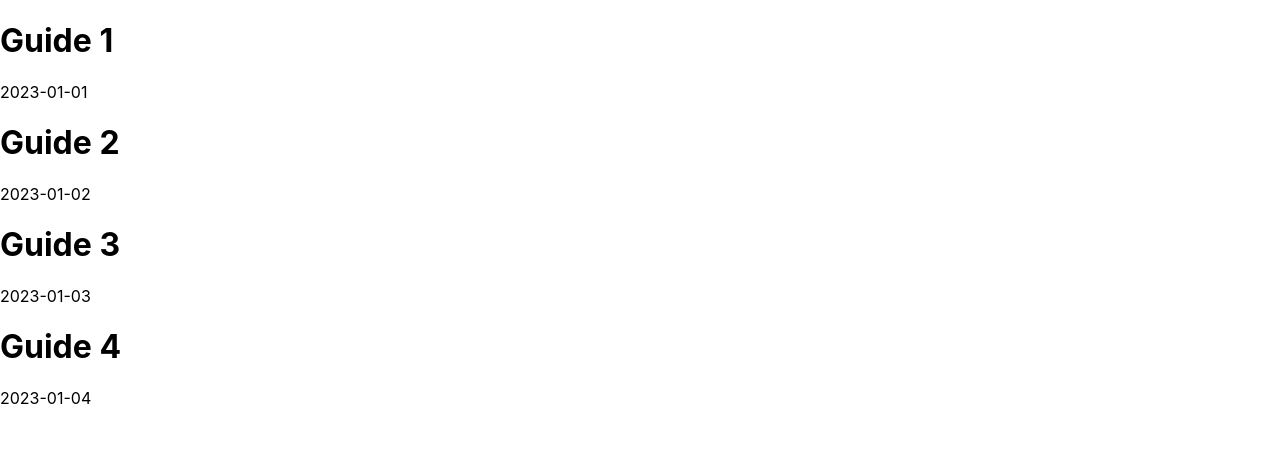
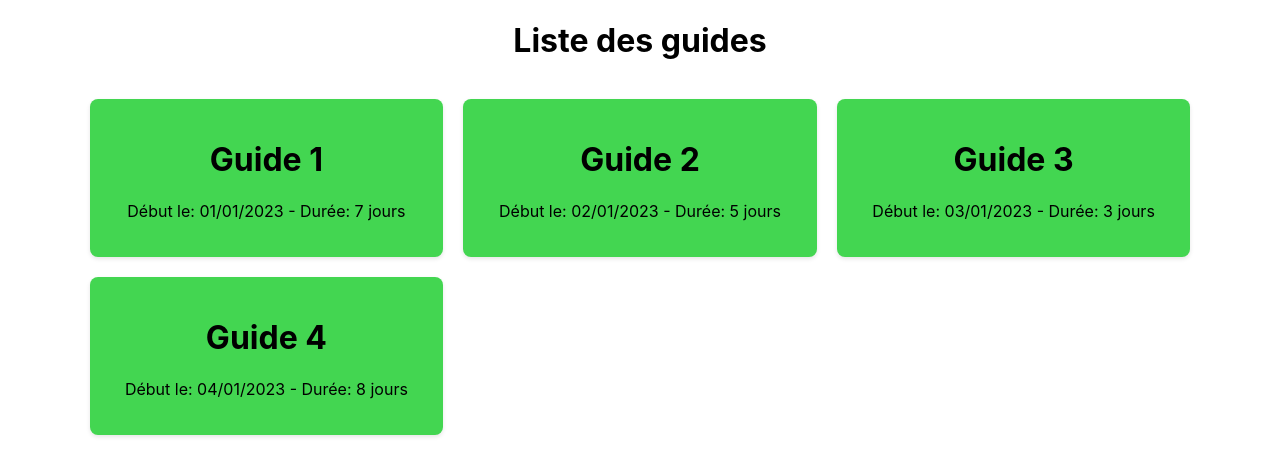
Before and after one commit to ClementFo/guide_liste, a React (Create React App) app: page / in a window 1280 px wide. Shown: the top 476 px of the page. Built offline with nearby package versions, Linux system fonts and the light colour scheme.

Commit message:
Ajout de CSS pour un meilleur affichage.

```diff
--- a/src/components/App.jsx
+++ b/src/components/App.jsx
@@ -1,17 +1,22 @@
 
 import '../styles/App.css';
+import '../styles/Guides.css';
 import GuideCard from './GuideCard';
 
 function App({ GuideList = [] }) {
   return (
-    <div>
+    <div className="App">
+        <h1>Liste des guides</h1>
+        <div className="grid-cards">
         {GuideList.map((item, index) => (
             <GuideCard
             key={`${item.title}-${index}`}
             title={item.title}
             date={item.date}
+            jour={item.jour}
             />
         ))}
+        </div>
     </div>
   );
 }
--- a/src/components/GuideCard.jsx
+++ b/src/components/GuideCard.jsx
@@ -1,8 +1,11 @@
-function Guide({ title, description, date, activité }) {
+import '../styles/Guides.css';
+
+function Guide({ title, description, date, jour, activité }) {
+    const formattedDate = new Date(date).toLocaleDateString("fr-FR");
     return (
-        <div>
+        <div className="guide-card">
             <h1>{title}</h1>
-            <p>{date}</p>
+            <p>Début le: {formattedDate} - Durée: {jour} jours</p>
         </div>
     );
 }
--- /dev/null
+++ b/src/styles/Guides.css
@@ -0,0 +1,13 @@
+.grid-cards {
+  display: grid;
+  grid-template-columns: repeat(auto-fill, minmax(300px, 1fr));
+  gap: 20px;
+  margin: 3% 7%;
+}
+
+.guide-card {
+  background-color: hsl(126, 64%, 55%);
+  border-radius: 8px;
+  padding: 20px;
+  box-shadow: 0 2px 4px rgba(0, 0, 0, 0.1);
+}
```
Lines whose indentation alone changed are shown as unchanged.
